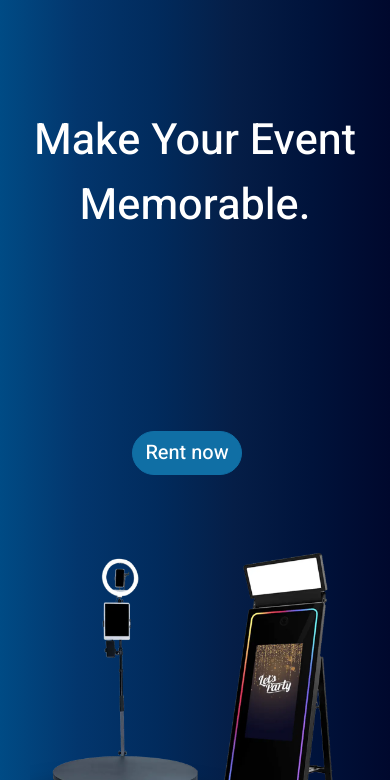
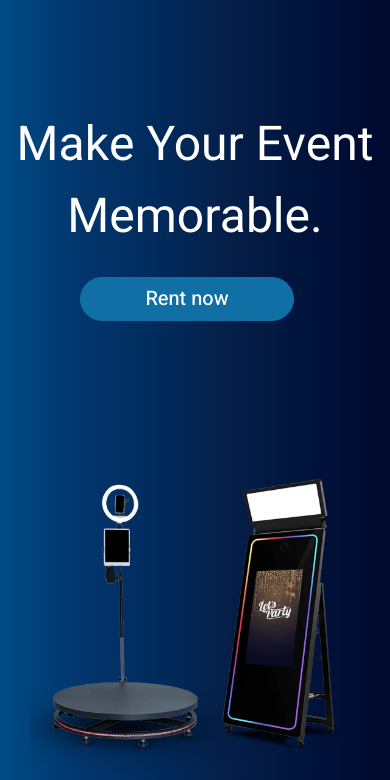
Before and after one commit to MahmoudKasrawy/digital-agency, a plain HTML site: page index.html in a window 390 px wide. Shown: the part 64-844 px from the top of the page. Drawn offline with nearby package versions, Linux system fonts and the light colour scheme.

Commit message:
Add files via upload

```diff
--- a/css/style.css
+++ b/css/style.css
@@ -59,9 +59,9 @@ h2,
     font-weight: 700 !important;
 }
 .fw-normal{
-    font-weight:500 !important;
-    font-size: 2.7rem !important;
-    margin-bottom: 12rem !important;
+    font-weight:normal !important;
+    font-size: 3.5rem !important;
+
 }
 h3,
 h4,
@@ -262,7 +262,7 @@ body {
 .hero-header {
     margin-bottom: 6rem;
     padding-top: 9rem;
-    padding-bottom: 6rem;
+    padding-bottom: 8rem;
 
 }
 
@@ -271,22 +271,39 @@ body {
     height: auto !important;
 
 }
-
+.text-m{
+    margin-bottom: 10rem;
+}
+.text-m a{
+    padding-right:  4rem !important;
+    padding-left:  4rem !important;
+}
 
 
 @media (max-width: 991.98px) {
     .hero-header {
         padding: 6rem 0 9rem 0;
     }
+    .text-m{
+        margin-bottom: 0rem;
+    }
+}
+@media (max-width:1286.40px)
+ {
 
+    .text-m{
+        margin-bottom:5rem !important;
+    }
 }
-hr:not([size]){
-    height: 2px !important;
-    left: 0 !important;
-    position: absolute;
-    bottom: 4rem;
+@media (max-width:450px)
+ {
+.fw-normal{
+    font-size: 3rem !important;
 }
-
+    .text-m{
+        margin-bottom: 5rem !important;
+    }
+}
 
 
 /*** Section Title ***/
@@ -576,7 +593,10 @@ hr:not([size]){
         font-size: 12px;
         padding: 11px;
     }
-
+    hr:not([size])
+    {
+        display: none !important;
+    }
 
     .t-center {
         text-align: center;
```
